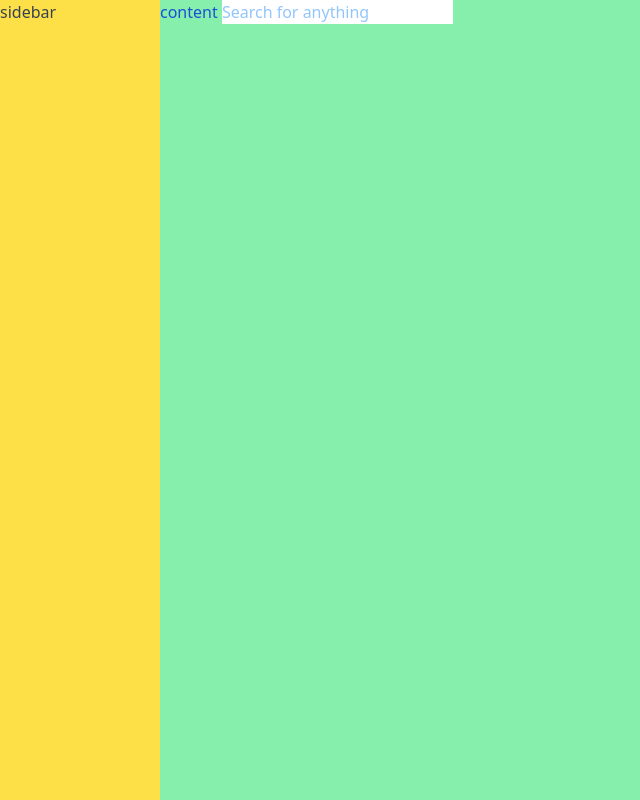
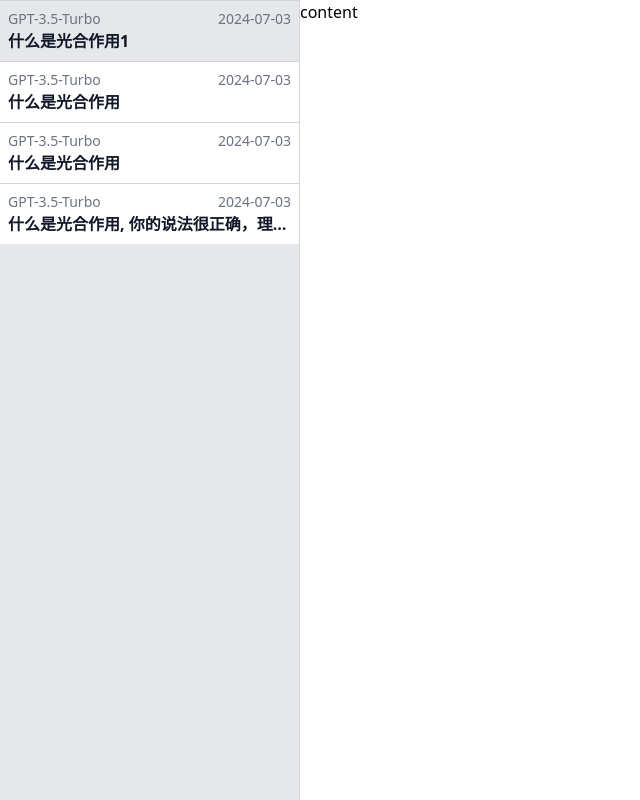
Before and after one commit to ting-verse/vchat, a Vue app: page / in a window 1280 px wide. Shown: the whole page, without its empty margins (0-640 px from the left). Built offline with nearby package versions, Linux system fonts and the light colour scheme.

Commit message:
编写ConversationList组件

```diff
--- a/src/App.vue
+++ b/src/App.vue
@@ -1,17 +1,48 @@
 <template>
   <div class="flex items-center justify-between h-screen">
-    <div class="bg-gray-300 text-gray-700 w-[10rem] h-full hover:bg-yellow-300">
-      sidebar
+    <div class="w-[300px] bg-gray-200 h-full border-r border-gray-300">
+      <ConversationList :items="items" />
     </div>
-    <div class="bg-green-300 text-blue-700 h-full flex-1">
-      content
-      <input
-        type="text"
-        placeholder="Search for anything"
-        class="placeholder:text-blue-300"
-      />
-    </div>
+    <div class="h-full flex-1">content</div>
   </div>
 </template>
 
-<script setup></script>
+<script setup lang="ts">
+import { ConversationProps } from "./types";
+import ConversationList from "./components/ConversationList.vue";
+const items: ConversationProps[] = [
+  {
+    id: 1,
+    selectedModel: "GPT-3.5-Turbo",
+    title: "什么是光合作用1",
+    createdAt: "2024-07-03",
+    updatedAt: "2024-07-03",
+    providerId: 1,
+  },
+  {
+    id: 2,
+    selectedModel: "GPT-3.5-Turbo",
+    title: "什么是光合作用",
+    createdAt: "2024-07-03",
+    updatedAt: "2024-07-03",
+    providerId: 1,
+  },
+  {
+    id: 3,
+    selectedModel: "GPT-3.5-Turbo",
+    title: "什么是光合作用",
+    createdAt: "2024-07-03",
+    updatedAt: "2024-07-03",
+    providerId: 1,
+  },
+  {
+    id: 4,
+    selectedModel: "GPT-3.5-Turbo",
+    title: "什么是光合作用, 你的说法很正确，理解的很不错",
+    createdAt: "2024-07-03",
+    updatedAt: "2024-07-03",
+    providerId: 1,
+  },
+];
+console.log('👋 This message is being logged by "App.vue", included via Vite');
+</script>
--- /dev/null
+++ b/src/components/ConversationList.vue
@@ -0,0 +1,26 @@
+<template>
+  <div class="conversation-list">
+    <div
+      class="item border-gray-300 border-t cursor-pointer bg-white hover:bg-gray-200 p-2"
+      v-for="item in items"
+      :key="item.id"
+    >
+      <a href="#">
+        <div
+          class="flex justify-between items-center text-sm leading-5 text-gray-500"
+        >
+          <span>{{ item.selectedModel }}</span>
+          <span>{{ item.updatedAt }}</span>
+        </div>
+        <h2 class="font-semibold leading-6 text-gray-900 truncate">
+          {{ item.title }}
+        </h2>
+      </a>
+    </div>
+  </div>
+</template>
+
+<script lang="ts" setup>
+import { ConversationProps } from "../types";
+defineProps<{ items: ConversationProps[] }>();
+</script>
--- /dev/null
+++ b/src/types.ts
@@ -0,0 +1,8 @@
+export interface ConversationProps {
+  id: number;
+  title: string;
+  selectedModel: string;
+  createdAt: string;
+  updatedAt: string;
+  providerId: number;
+}
```
